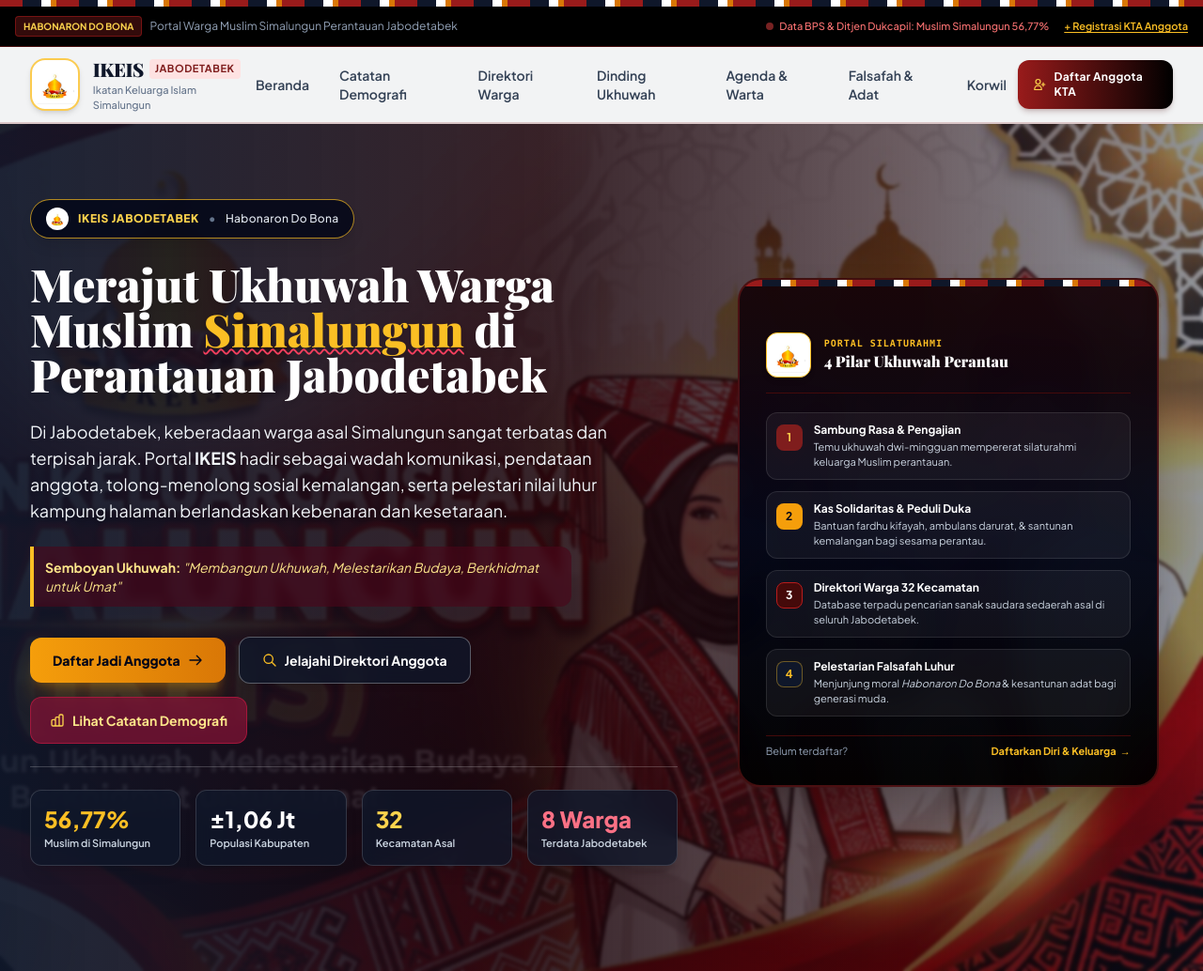
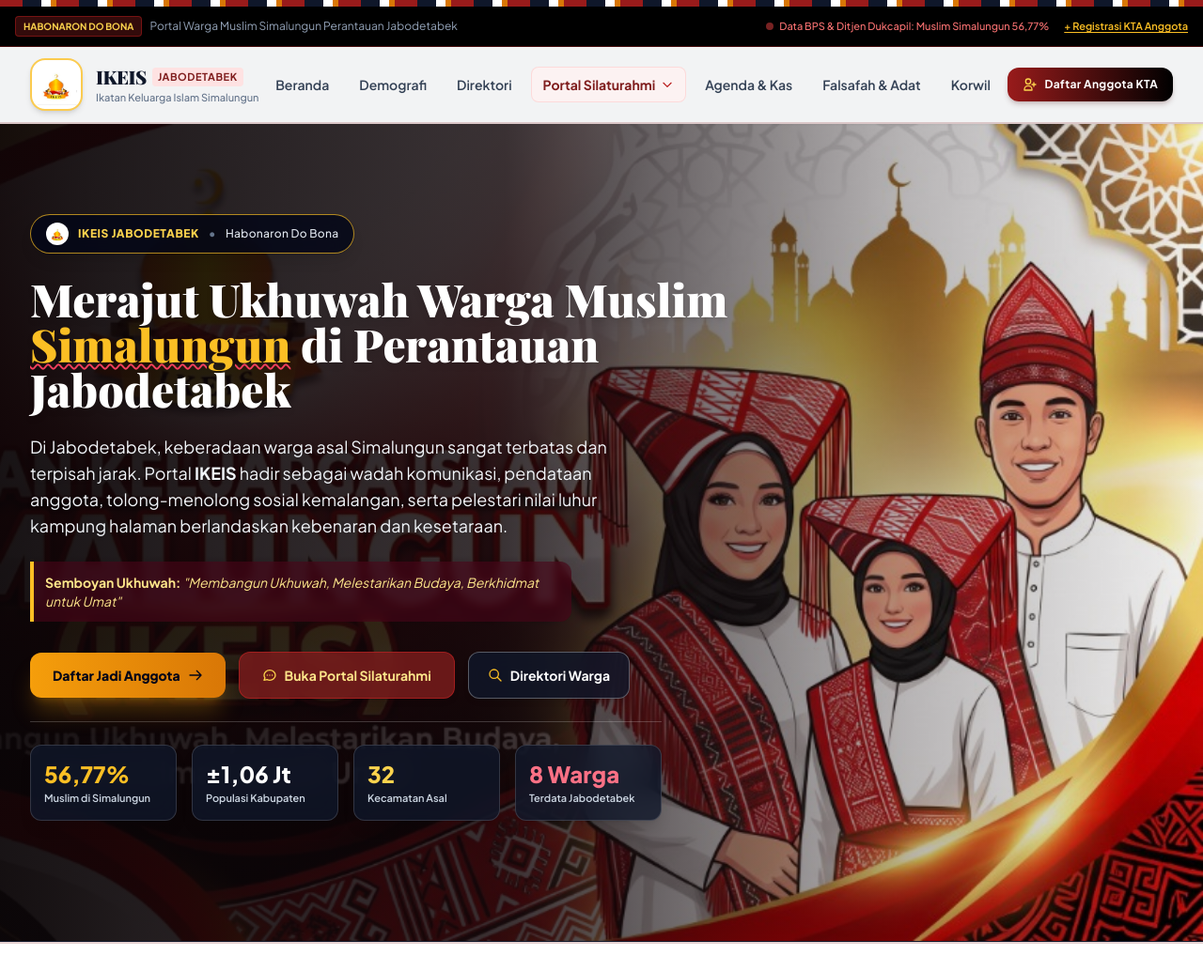
Before and after one commit to giginswanto-ship-it/ikeis, a website: page index.html in a window 1280 px wide. Shown: the top 1034 px of the page at 94% size. Drawn offline with nearby package versions, Linux system fonts and the light colour scheme; a web font is replaced by a local one.

Commit message:
Jadikan Portal Silaturahmi sebagai menu navigasi dan buka penuh tampilan banner di Beranda

```diff
--- a/css/style.css
+++ b/css/style.css
@@ -200,13 +200,11 @@ html {
   inset: 0;
   background: linear-gradient(
     90deg,
-    rgba(15, 23, 42, 0.94) 0%,
-    rgba(28, 5, 12, 0.88) 45%,
-    rgba(28, 5, 12, 0.65) 75%,
-    rgba(15, 23, 42, 0.45) 100%
+    rgba(10, 5, 7, 0.94) 0%,
+    rgba(15, 6, 9, 0.82) 42%,
+    rgba(15, 6, 9, 0.30) 75%,
+    rgba(10, 5, 7, 0.05) 100%
   );
-  backdrop-filter: blur(1.5px);
-  -webkit-backdrop-filter: blur(1.5px);
 }
 
 @media (max-width: 768px) {
--- a/index.html
+++ b/index.html
@@ -96,10 +96,49 @@
         <!-- Menu Navigasi Desktop -->
         <nav class="hidden md:flex items-center gap-1 lg:gap-2 text-sm font-semibold text-slate-700">
           <a href="#beranda" class="px-3 py-2 rounded-lg hover:text-red-800 hover:bg-red-50/70 transition">Beranda</a>
-          <a href="#demografi" class="px-3 py-2 rounded-lg hover:text-red-800 hover:bg-red-50/70 transition">Catatan Demografi</a>
-          <a href="#direktori" class="px-3 py-2 rounded-lg hover:text-red-800 hover:bg-red-50/70 transition">Direktori Warga</a>
-          <a href="#forum" class="px-3 py-2 rounded-lg hover:text-red-800 hover:bg-red-50/70 transition">Dinding Ukhuwah</a>
-          <a href="#agenda" class="px-3 py-2 rounded-lg hover:text-red-800 hover:bg-red-50/70 transition">Agenda & Warta</a>
+          <a href="#demografi" class="px-3 py-2 rounded-lg hover:text-red-800 hover:bg-red-50/70 transition">Demografi</a>
+          <a href="#direktori" class="px-3 py-2 rounded-lg hover:text-red-800 hover:bg-red-50/70 transition">Direktori</a>
+
+          <!-- Menu Dropdown: Portal Silaturahmi -->
+          <div class="relative group">
+            <a href="#forum" class="px-3 py-2 rounded-lg text-red-900 font-bold bg-red-50/80 hover:bg-red-100 transition flex items-center gap-1.5 border border-red-200/60">
+              <span>Portal Silaturahmi</span>
+              <svg class="w-3.5 h-3.5 text-red-700 group-hover:rotate-180 transition-transform" fill="none" stroke="currentColor" viewBox="0 0 24 24"><path stroke-linecap="round" stroke-linejoin="round" stroke-width="2" d="M19 9l-7 7-7-7"></path></svg>
+            </a>
+            <!-- Dropdown Menu -->
+            <div class="absolute left-0 mt-1 w-64 bg-white rounded-2xl shadow-xl border border-red-900/20 py-2 hidden group-hover:block transition z-50">
+              <a href="#forum" class="flex items-center gap-3 px-4 py-2.5 hover:bg-red-50 text-slate-800 hover:text-red-900 transition">
+                <span class="w-7 h-7 rounded-lg bg-red-100 text-red-800 flex items-center justify-center text-xs font-bold shrink-0">1</span>
+                <div>
+                  <div class="font-bold text-xs">Dinding Ukhuwah</div>
+                  <div class="text-[10px] text-slate-500">Kabar lelayu, pengajian, & usaha</div>
+                </div>
+              </a>
+              <a href="#agenda" class="flex items-center gap-3 px-4 py-2.5 hover:bg-red-50 text-slate-800 hover:text-red-900 transition">
+                <span class="w-7 h-7 rounded-lg bg-amber-100 text-amber-900 flex items-center justify-center text-xs font-bold shrink-0">2</span>
+                <div>
+                  <div class="font-bold text-xs">Kas Solidaritas (Baitul Mal)</div>
+                  <div class="text-[10px] text-slate-500">Santunan kemalangan & ambulans</div>
+                </div>
+              </a>
+              <a href="#agenda" class="flex items-center gap-3 px-4 py-2.5 hover:bg-red-50 text-slate-800 hover:text-red-900 transition">
+                <span class="w-7 h-7 rounded-lg bg-red-900 text-white flex items-center justify-center text-xs font-bold shrink-0">3</span>
+                <div>
+                  <div class="font-bold text-xs">Agenda & Warta Pertemuan</div>
+                  <div class="text-[10px] text-slate-500">Jadwal pengajian rutin & RSVP</div>
+                </div>
+              </a>
+              <a href="#budaya" class="flex items-center gap-3 px-4 py-2.5 hover:bg-red-50 text-slate-800 hover:text-red-900 transition">
+                <span class="w-7 h-7 rounded-lg bg-slate-900 text-amber-300 flex items-center justify-center text-xs font-bold shrink-0">4</span>
+                <div>
+                  <div class="font-bold text-xs">Falsafah Budaya</div>
+                  <div class="text-[10px] text-slate-500">Habonaron Do Bona & adat santun</div>
+                </div>
+              </a>
+            </div>
+          </div>
+
+          <a href="#agenda" class="px-3 py-2 rounded-lg hover:text-red-800 hover:bg-red-50/70 transition">Agenda & Kas</a>
           <a href="#budaya" class="px-3 py-2 rounded-lg hover:text-red-800 hover:bg-red-50/70 transition">Falsafah & Adat</a>
           <a href="#kontak" class="px-3 py-2 rounded-lg hover:text-red-800 hover:bg-red-50/70 transition">Korwil</a>
         </nav>
@@ -123,10 +162,10 @@
         <a href="#beranda" onclick="toggleMobileMenu()" class="block px-3 py-2 rounded-lg text-sm font-semibold text-slate-700 hover:bg-red-50 hover:text-red-800">Beranda</a>
         <a href="#demografi" onclick="toggleMobileMenu()" class="block px-3 py-2 rounded-lg text-sm font-semibold text-slate-700 hover:bg-red-50 hover:text-red-800">Catatan Demografi Resmi</a>
         <a href="#direktori" onclick="toggleMobileMenu()" class="block px-3 py-2 rounded-lg text-sm font-semibold text-slate-700 hover:bg-red-50 hover:text-red-800">Direktori Anggota Jabodetabek</a>
-        <a href="#pendaftaran" onclick="toggleMobileMenu()" class="block px-3 py-2 rounded-lg text-sm font-semibold text-slate-700 hover:bg-red-50 hover:text-red-800">Pendaftaran Anggota Baru</a>
-        <a href="#forum" onclick="toggleMobileMenu()" class="block px-3 py-2 rounded-lg text-sm font-semibold text-slate-700 hover:bg-red-50 hover:text-red-800">Dinding Ukhuwah & Forum</a>
-        <a href="#agenda" onclick="toggleMobileMenu()" class="block px-3 py-2 rounded-lg text-sm font-semibold text-slate-700 hover:bg-red-50 hover:text-red-800">Agenda & Warta</a>
+        <a href="#forum" onclick="toggleMobileMenu()" class="block px-3 py-2 rounded-lg text-sm font-bold text-red-900 bg-red-50/80">Portal Silaturahmi & Dinding Ukhuwah</a>
+        <a href="#agenda" onclick="toggleMobileMenu()" class="block px-3 py-2 rounded-lg text-sm font-semibold text-slate-700 hover:bg-red-50 hover:text-red-800">Agenda & Kas Solidaritas</a>
         <a href="#budaya" onclick="toggleMobileMenu()" class="block px-3 py-2 rounded-lg text-sm font-semibold text-slate-700 hover:bg-red-50 hover:text-red-800">Falsafah Budaya</a>
+        <a href="#pendaftaran" onclick="toggleMobileMenu()" class="block px-3 py-2 rounded-lg text-sm font-semibold text-slate-700 hover:bg-red-50 hover:text-red-800">Pendaftaran Anggota KTA</a>
         <a href="#kontak" onclick="toggleMobileMenu()" class="block px-3 py-2 rounded-lg text-sm font-semibold text-slate-700 hover:bg-red-50 hover:text-red-800">Kontak Korwil</a>
       </div>
     </div>
@@ -138,14 +177,13 @@
   <!-- =====================================================================
        HERO SECTION WITH BANNER AS FULL BACKGROUND
        ===================================================================== -->
-  <section id="beranda" class="hero-banner-bg relative overflow-hidden pt-14 pb-20 lg:pt-20 lg:pb-28 text-white border-b border-slate-900">
-    <!-- Dark Gradient Overlay for Maximum Readability -->
+  <section id="beranda" class="hero-banner-bg relative overflow-hidden pt-16 pb-24 lg:pt-24 lg:pb-32 text-white border-b border-slate-900">
+    <!-- Dark Gradient Overlay for Maximum Readability (sisi kanan transparan agar ornamen banner terlihat jelas) -->
     <div class="hero-banner-overlay"></div>
 
     <div class="max-w-7xl mx-auto px-4 sm:px-6 lg:px-8 relative z-10">
-      <div class="grid grid-cols-1 lg:grid-cols-12 gap-12 items-center">
-        <!-- Left Content -->
-        <div class="lg:col-span-7 space-y-6 text-center lg:text-left">
+      <!-- Konten Utama Hero (Dibuat lapang tanpa kartu penutup di kanan agar ornamen banner terlihat utuh) -->
+      <div class="max-w-3xl space-y-6 text-center lg:text-left">
         <!-- Tagline Pill with Official Logo -->
         <div class="inline-flex items-center gap-2.5 px-4 py-2 rounded-full bg-slate-950/80 backdrop-blur-md border border-amber-400/70 text-slate-100 text-xs font-bold tracking-wide shadow-lg">
           <img src="assets/logo_ikeis.jpg" alt="Logo IKEIS" class="w-6 h-6 object-contain rounded-full bg-white p-0.5" />
@@ -173,18 +211,18 @@
             <span>Daftar Jadi Anggota</span>
             <svg class="w-4 h-4 group-hover:translate-x-1 transition-transform" fill="none" stroke="currentColor" viewBox="0 0 24 24"><path stroke-linecap="round" stroke-linejoin="round" stroke-width="2" d="M14 5l7 7m0 0l-7 7m7-7H3"></path></svg>
           </a>
-            <a href="#direktori" class="px-6 py-3.5 rounded-xl bg-slate-900/80 hover:bg-slate-900 text-white font-bold text-sm border border-white/30 backdrop-blur-md shadow-md transition flex items-center gap-2">
+          <a href="#forum" class="px-6 py-3.5 rounded-xl bg-red-900/80 hover:bg-red-900 text-amber-200 font-bold text-sm border border-red-600/50 backdrop-blur-md shadow-md transition flex items-center gap-2">
+            <svg class="w-4 h-4 text-amber-300" fill="none" stroke="currentColor" viewBox="0 0 24 24"><path stroke-linecap="round" stroke-linejoin="round" stroke-width="2" d="M8 12h.01M12 12h.01M16 12h.01M21 12c0 4.418-4.03 8-9 8a9.863 9.863 0 01-4.255-.949L3 20l1.395-3.72C3.512 15.042 3 13.574 3 12c0-4.418 4.03-8 9-8s9 3.582 9 8z"></path></svg>
+            <span>Buka Portal Silaturahmi</span>
+          </a>
+          <a href="#direktori" class="px-5 py-3.5 rounded-xl bg-slate-900/80 hover:bg-slate-900 text-white font-bold text-sm border border-white/30 backdrop-blur-md shadow-md transition flex items-center gap-2">
             <svg class="w-4 h-4 text-amber-400" fill="none" stroke="currentColor" viewBox="0 0 24 24"><path stroke-linecap="round" stroke-linejoin="round" stroke-width="2" d="M21 21l-6-6m2-5a7 7 0 11-14 0 7 7 0 0114 0z"></path></svg>
-              <span>Jelajahi Direktori Anggota</span>
-            </a>
-            <a href="#demografi" class="px-5 py-3.5 rounded-xl bg-rose-900/70 hover:bg-rose-900 text-amber-200 font-bold text-sm border border-rose-600/50 backdrop-blur-md transition flex items-center gap-2">
-              <svg class="w-4 h-4 text-amber-300" fill="none" stroke="currentColor" viewBox="0 0 24 24"><path stroke-linecap="round" stroke-linejoin="round" stroke-width="2" d="M9 19v-6a2 2 0 00-2-2H5a2 2 0 00-2 2v6a2 2 0 002 2h2a2 2 0 002-2zm0 0V9a2 2 0 012-2h2a2 2 0 012 2v10m-6 0a2 2 0 002 2h2a2 2 0 002-2m0 0V5a2 2 0 012-2h2a2 2 0 012 2v14a2 2 0 01-2 2h-2a2 2 0 01-2-2z"></path></svg>
-              <span>Lihat Catatan Demografi</span>
+            <span>Direktori Warga</span>
           </a>
         </div>
 
         <!-- Highlight Stats Strip -->
-          <div class="grid grid-cols-2 sm:grid-cols-4 gap-4 pt-6 border-t border-white/20">
+        <div class="grid grid-cols-2 sm:grid-cols-4 gap-4 pt-6 border-t border-white/20 max-w-2xl">
           <div class="bg-slate-900/80 backdrop-blur-md p-3.5 rounded-xl border border-white/15 shadow-lg">
             <div class="text-2xl font-black text-amber-400">56,77%</div>
             <div class="text-[11px] font-semibold text-slate-300 mt-0.5">Muslim di Simalungun</div>
@@ -200,78 +238,6 @@
           <div class="bg-slate-900/80 backdrop-blur-md p-3.5 rounded-xl border border-white/15 shadow-lg">
             <div class="text-2xl font-black text-rose-400" id="statTotalAnggota">Memuat...</div>
             <div class="text-[11px] font-semibold text-slate-300 mt-0.5">Terdata Jabodetabek</div>
-            </div>
-          </div>
-        </div>
-
-        <!-- Right Visual: Maklumat & 4 Pilar Ukhuwah IKEIS (Contoh KTA dipindahkan ke Bagian Pendaftaran) -->
-        <div class="lg:col-span-5 flex flex-col items-center">
-          <div class="w-full max-w-md bg-gradient-to-b from-[#160408]/95 via-slate-950/95 to-black/95 backdrop-blur-md p-6 sm:p-7 rounded-3xl border-2 border-red-900/50 shadow-2xl space-y-5 relative overflow-hidden">
-            <!-- Gorga border top stripe -->
-            <div class="simalungun-border-stripe absolute top-0 left-0 right-0"></div>
-
-            <!-- Header Card -->
-            <div class="flex items-center gap-3.5 pt-2 border-b border-red-950 pb-4">
-              <div class="w-12 h-12 rounded-xl bg-white p-1 flex items-center justify-center shadow-md border border-amber-400 overflow-hidden shrink-0">
-                <img src="assets/logo_ikeis.jpg" alt="Logo Resmi IKEIS" class="w-full h-full object-contain" />
-              </div>
-              <div>
-                <span class="text-[10px] font-mono uppercase tracking-widest text-amber-400 block font-bold">Portal Silaturahmi</span>
-                <h3 class="font-serif font-black text-base text-white">4 Pilar Ukhuwah Perantau</h3>
-              </div>
-            </div>
-
-            <!-- List 4 Pilar -->
-            <div class="space-y-3 text-xs">
-              <div class="flex items-start gap-3 p-2.5 rounded-xl bg-white/5 border border-white/10 hover:border-amber-400/50 transition">
-                <div class="w-7 h-7 rounded-lg bg-red-900 text-amber-300 flex items-center justify-center font-bold text-xs shrink-0 mt-0.5">
-                  1
-                </div>
-                <div>
-                  <h4 class="font-bold text-white text-xs">Sambung Rasa & Pengajian</h4>
-                  <p class="text-[11px] text-slate-300 mt-0.5">Temu ukhuwah dwi-mingguan mempererat silaturahmi keluarga Muslim perantauan.</p>
-                </div>
-              </div>
-
-              <div class="flex items-start gap-3 p-2.5 rounded-xl bg-white/5 border border-white/10 hover:border-amber-400/50 transition">
-                <div class="w-7 h-7 rounded-lg bg-amber-500 text-slate-950 flex items-center justify-center font-bold text-xs shrink-0 mt-0.5">
-                  2
-                </div>
-                <div>
-                  <h4 class="font-bold text-white text-xs">Kas Solidaritas & Peduli Duka</h4>
-                  <p class="text-[11px] text-slate-300 mt-0.5">Bantuan fardhu kifayah, ambulans darurat, & santunan kemalangan bagi sesama perantau.</p>
-                </div>
-              </div>
-
-              <div class="flex items-start gap-3 p-2.5 rounded-xl bg-white/5 border border-white/10 hover:border-amber-400/50 transition">
-                <div class="w-7 h-7 rounded-lg bg-red-950 text-white flex items-center justify-center font-bold text-xs shrink-0 mt-0.5 border border-red-700">
-                  3
-                </div>
-                <div>
-                  <h4 class="font-bold text-white text-xs">Direktori Warga 32 Kecamatan</h4>
-                  <p class="text-[11px] text-slate-300 mt-0.5">Database terpadu pencarian sanak saudara sedaerah asal di seluruh Jabodetabek.</p>
-                </div>
-              </div>
-
-              <div class="flex items-start gap-3 p-2.5 rounded-xl bg-white/5 border border-white/10 hover:border-amber-400/50 transition">
-                <div class="w-7 h-7 rounded-lg bg-slate-900 text-amber-400 flex items-center justify-center font-bold text-xs shrink-0 mt-0.5 border border-amber-400/40">
-                  4
-                </div>
-                <div>
-                  <h4 class="font-bold text-white text-xs">Pelestarian Falsafah Luhur</h4>
-                  <p class="text-[11px] text-slate-300 mt-0.5">Menjunjung moral <em>Habonaron Do Bona</em> & kesantunan adat bagi generasi muda.</p>
-                </div>
-              </div>
-            </div>
-
-            <!-- Footer Card Note -->
-            <div class="pt-2 border-t border-red-950 flex items-center justify-between text-[11px]">
-              <span class="text-slate-400">Belum terdaftar?</span>
-              <a href="#pendaftaran" class="font-bold text-amber-400 hover:text-amber-300 flex items-center gap-1 group">
-                <span>Daftarkan Diri & Keluarga</span>
-                <span class="group-hover:translate-x-1 transition-transform">&rarr;</span>
-              </a>
-            </div>
           </div>
         </div>
       </div>
@@ -854,16 +820,17 @@
   </section>
 
   <!-- =====================================================================
-       BAGIAN 5: DINDING UKHUWAH & FORUM SILATURAHMI KOMUNITAS
+       BAGIAN 5: PORTAL SILATURAHMI & DINDING UKHUWAH KOMUNITAS
        ===================================================================== -->
-  <section id="forum" class="py-16 lg:py-24 bg-white border-t border-slate-200">
+  <section id="forum" class="py-16 lg:py-24 bg-white border-t border-slate-200 scroll-mt-20">
+    <div id="portal-silaturahmi"></div>
     <div class="max-w-7xl mx-auto px-4 sm:px-6 lg:px-8">
 
       <div class="max-w-3xl mb-12">
         <span class="text-xs font-bold uppercase tracking-wider text-red-800">Komunikasi Interaktif</span>
-        <h2 class="text-3xl font-black text-slate-900 font-serif mt-1">Dinding Ukhuwah & Sambung Rasa</h2>
+        <h2 class="text-3xl font-black text-slate-900 font-serif mt-1">Portal Silaturahmi & Dinding Ukhuwah</h2>
         <p class="text-sm text-slate-500 mt-1">
-          Sarana komunikasi terbuka bagi anggota: siarkan kabar duka cita, info pengajian, syukuran anak lahir/menikah, lowongan kerja, maupun promosi usaha sesama warga Simalungun.
+          Sarana komunikasi terbuka bagi seluruh warga: siarkan kabar duka cita, info pengajian, syukuran anak lahir/menikah, lowongan kerja, maupun promosi usaha sesama perantau asal Simalungun.
         </p>
       </div>
 
```
Lines whose indentation alone changed are shown as unchanged.
